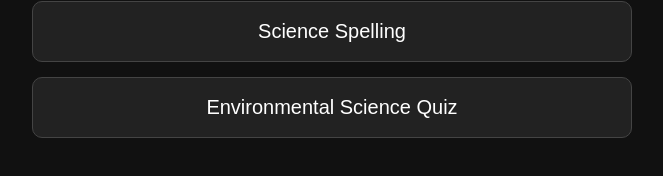
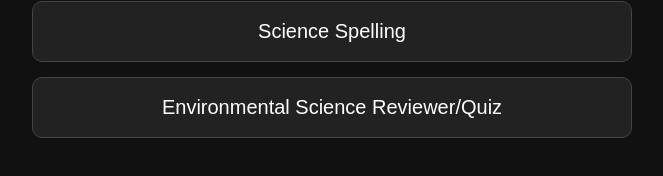
Before and after one commit to jkservanez/gr4sciquizbee, a plain HTML site: page index.html in a window 1280 px wide. Shown: the part 462-638 px from the top of the page, without its empty margins (308-971 px from the left). Drawn offline with Linux system fonts and the light colour scheme.

Commit message:
Fix menu link for Environmental Science Quiz
Updated links in the menu for the Environmental Science section.

```diff
--- a/index.html
+++ b/index.html
@@ -67,7 +67,7 @@
             <a href="reviewer.html" target="_blank">Reviewer</a>
             <a href="quiz.html" target="_blank">Quiz</a>
             <a href="scispelling.html" target="_blank">Science Spelling</a>
-            <a href="envisciquiz.html" target="_blank">Environmental Science Quiz</a>
+            <a href="envisciquiz.html" target="_blank">Environmental Science Reviewer/Quiz</a>
         </div>
 
     </div>
```
